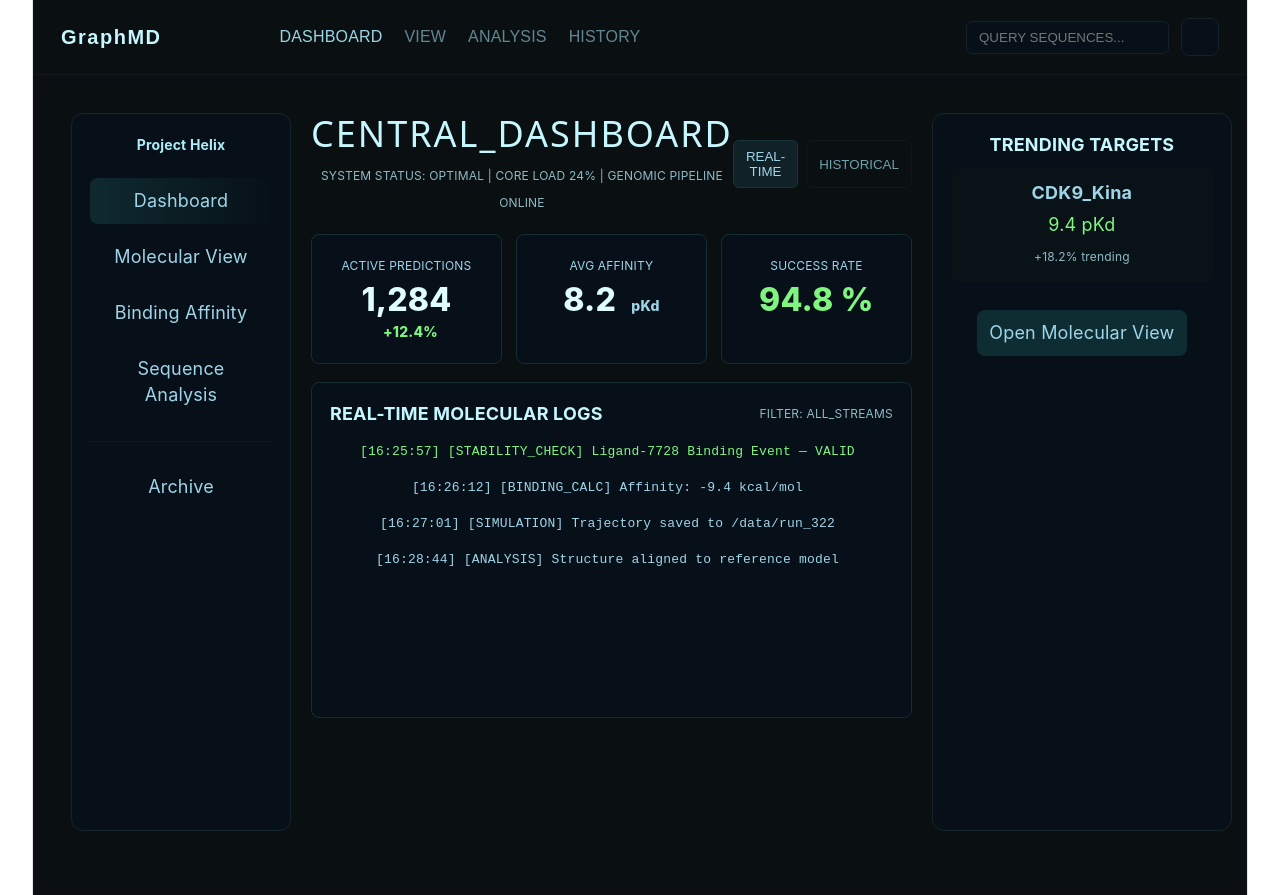
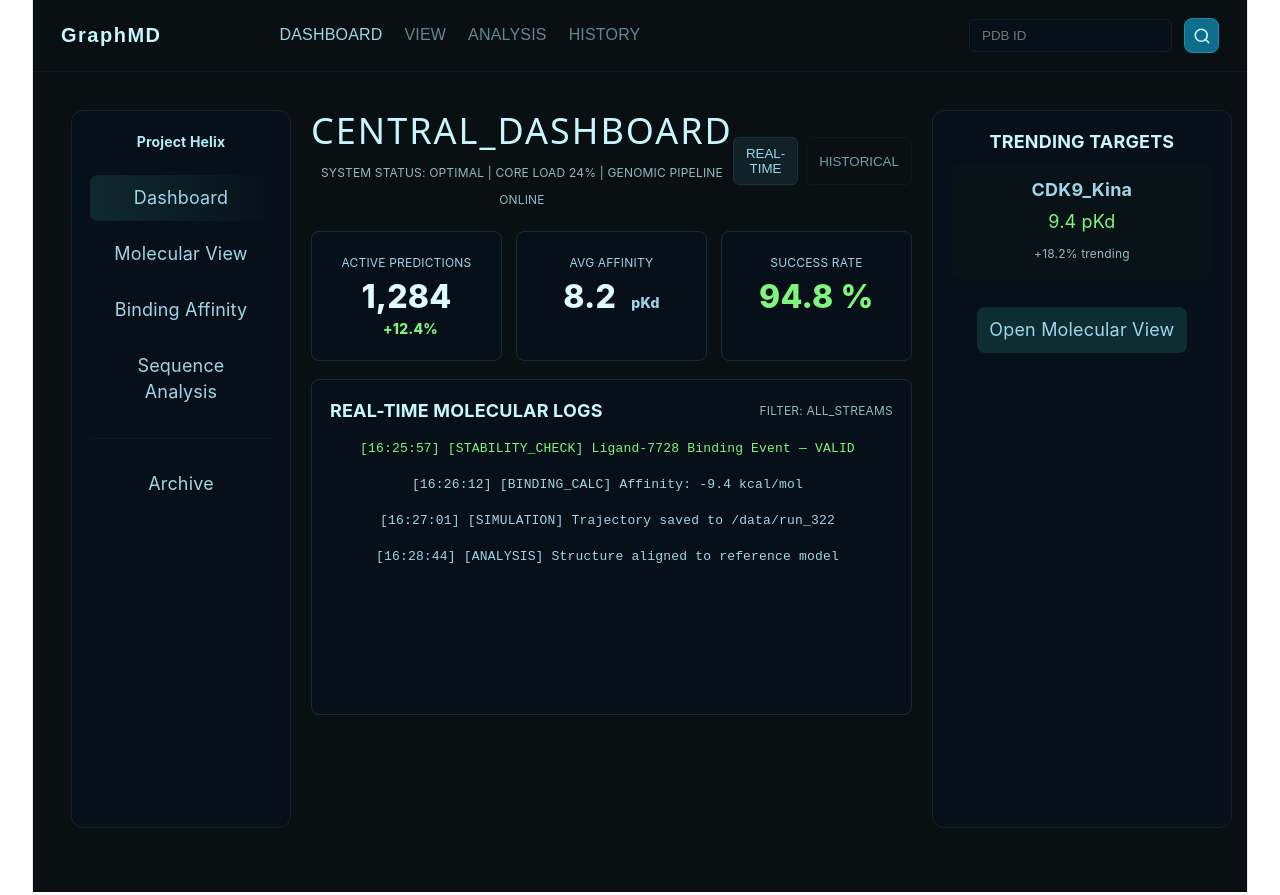
Before and after one commit to sageethhimachala/fyp-frontend, a React (Vite) app in the folder frontend/: page / in a window 1280 px wide. Built offline with nearby package versions, Linux system fonts and the light colour scheme; no server answers.

Commit message:
search button added

```diff
--- a/frontend/package.json
+++ b/frontend/package.json
@@ -10,6 +10,7 @@
     "preview": "vite preview"
   },
   "dependencies": {
+    "lucide-react": "^1.20.0",
     "react": "^19.2.5",
     "react-dom": "^19.2.5",
     "react-router-dom": "^6.14.1"
--- a/frontend/src/App.jsx
+++ b/frontend/src/App.jsx
@@ -55,8 +55,6 @@ export default function App() {
                   <div style={{ padding: 20 }}>Loading MISATO structure...</div>
                 ) : (
                   <div>
-                    <p>PDB ID: {data.pdbId}</p>
-
                     {data.md_frames?.length > 0 && (
                       <div style={{ marginBottom: 16 }}>
                         <label>Frame: </label>
--- a/frontend/src/components/Header.jsx
+++ b/frontend/src/components/Header.jsx
@@ -1,4 +1,4 @@
-import React from "react";
+import { Search } from "lucide-react";
 import { Link, useLocation } from "react-router-dom";
 
 export default function Header() {
@@ -60,7 +60,7 @@ export default function Header() {
       </div>
       <div style={{ display: "flex", alignItems: "center", gap: 12 }}>
         <input
-          placeholder="QUERY SEQUENCES..."
+          placeholder="PDB ID"
           style={{
             background: "#071018",
             border: "1px solid #142128",
@@ -70,15 +70,23 @@ export default function Header() {
             outline: "none",
           }}
         />
-        <div
+
+        <button
           style={{
-            width: 36,
-            height: 36,
+            background: "#0f6d8c",
+            border: "1px solid #1b8db3",
+            color: "#c6f7ff",
+            width: 35,
+            height: 35,
             borderRadius: 8,
-            background: "#071018",
-            border: "1px solid #142128",
+            cursor: "pointer",
+            display: "flex",
+            alignItems: "center",
+            justifyContent: "center",
           }}
-        />
+        >
+          <Search size={18} strokeWidth={2.2} />
+        </button>
       </div>
     </div>
   );
```
Also changed, not shown: 1 other file (tests, documents, lock files or other folders).
